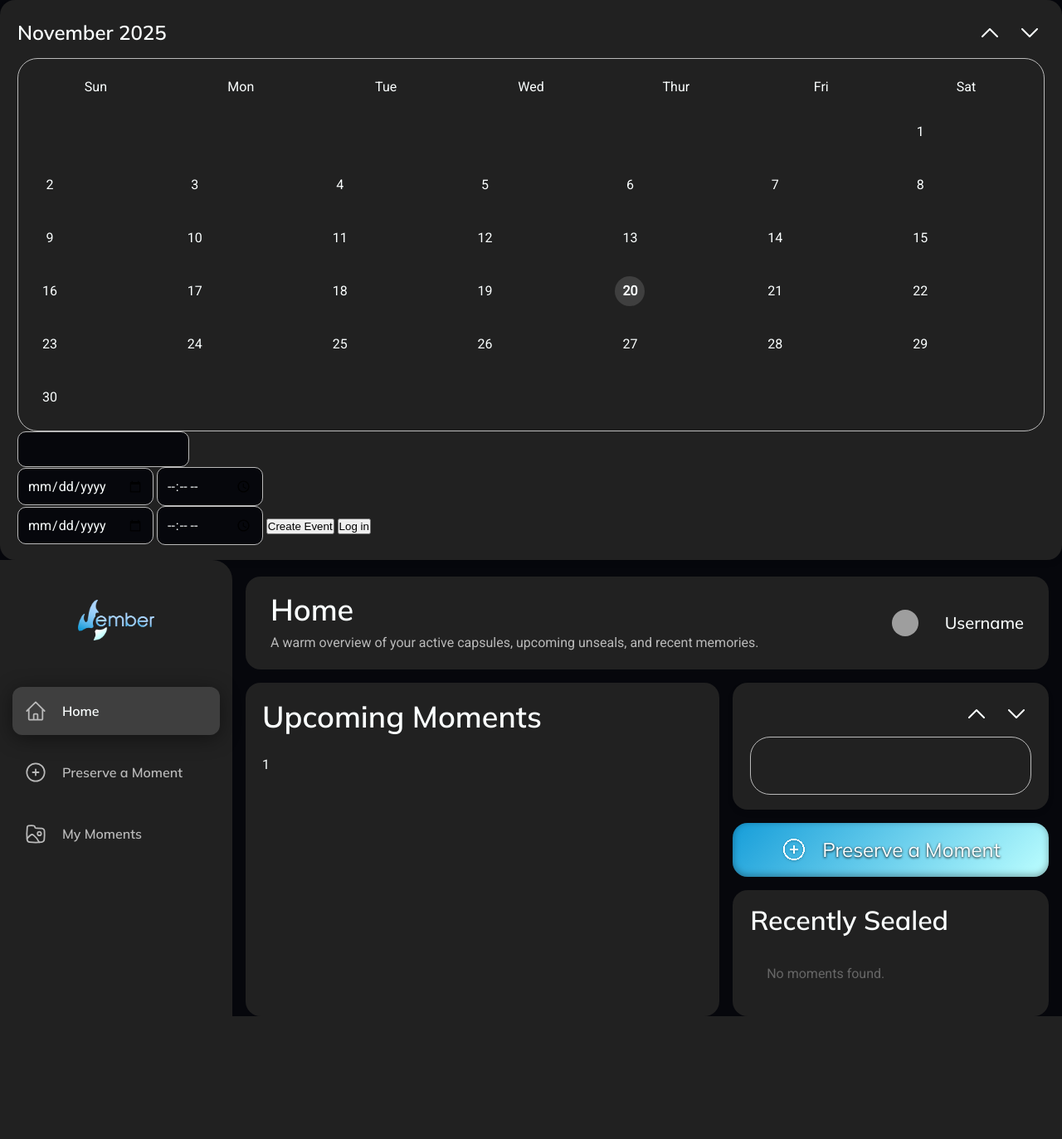
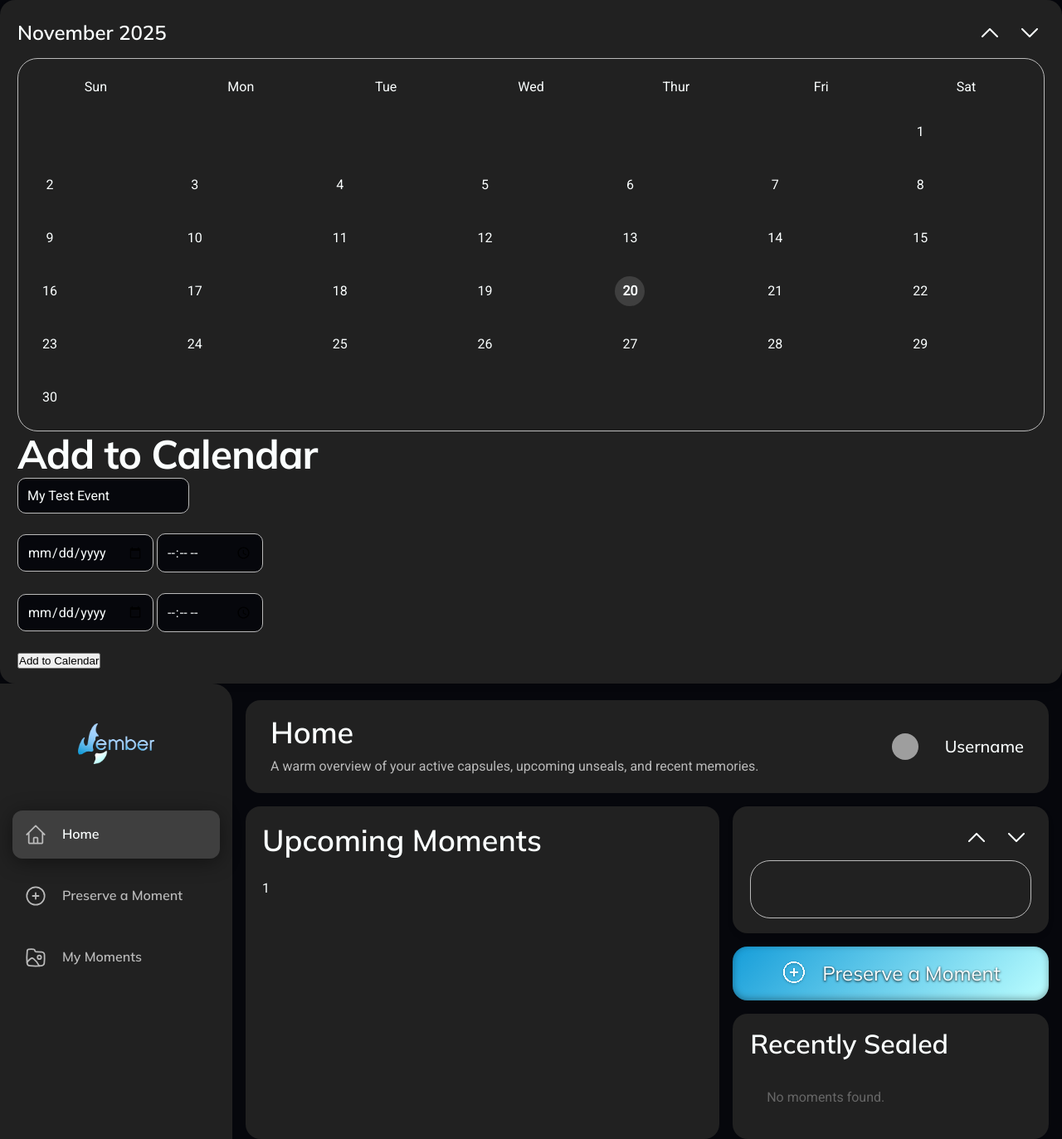
Before and after one commit to renz0826/Ember, a PHP site: page /pages/home.php in a window 1280 px wide. Shown: the whole page at 83% size. Before the commit the page ends 1225 px from the top, so only its background shows below. Run offline with PHP 8.4, Linux system fonts and the light colour scheme; data that the repository does not hold is empty; some libraries are stand-ins or nearby versions; grey boxes are pictures that could not be loaded.

Commit message:
fix(calendar): GIS and GPI successfully loaded

```diff
--- a/components/calendar.php
+++ b/components/calendar.php
@@ -41,42 +41,37 @@
 
 <head>
     <link rel="stylesheet" href="/Ember/assets/css/calendar.css">
-    <script src="/Ember/assets/js/calendar.js" defer></script>
+
     <script src="https://apis.google.com/js/api.js"></script>
+    <script src="https://accounts.google.com/gsi/client"></script>
 </head>
 
-<body onload="gapiInit()">
-    <div id="calendar">
+<body>
+    <div id="calendar" data-title="Preserve a Moment">
         <h2 id="setDate"></h2>
         <div class="calendar_header">
-
             <h4 id="month_year"></h4>
             <div class="calendar_navigation">
-                <button id="prev"> <img src="/Ember/assets/icons/icon-arrow.svg" alt="icon-arrow" /> </button>
-                <button id="next"> <img style="rotate: 180deg; " src="/Ember/assets/icons/icon-arrow.svg"
-                        alt="icon-arrow" /> </button>
+                <button id="prev"> <img src="/Ember/assets/icons/icon-arrow.svg" alt="Previous" /> </button>
+                <button id="next"> <img style="transform: rotate(180deg);" src="/Ember/assets/icons/icon-arrow.svg"
+                        alt="Next" /> </button>
             </div>
         </div>
+
         <div class="main_calendar">
             <div class="calendar_week"></div>
             <div class="calendar_grid"></div>
         </div>
 
+        <h1>Add to Calendar</h1>
+        <input type="text" id="capsuleName" placeholder="Event Name" value="My Test Event"><br><br>
+        <input type="date" id="startDate"> <input type="time" id="startTime"><br><br>
+        <input type="date" id="endDate"> <input type="time" id="endTime"><br><br>
 
-    <!-- User Input Field -->
-    <input type="text" id="capsuleName">
-    <br>
-    <input type="date" id="startDate">
-    <input type="time" id="startTime">
-    <br>
-    <input type="date" id="endDate">
-    <input type="time" id="endTime">
-    <button onclick="addCalendarEvent()">Create Event</button>
-    <button onclick="signIn()">Log in</button>
+        <button onclick="handleAuthClick()">Add to Calendar</button>
+    </div>
 
-    <div></div>
-    </div>
-    </div>
+    <script src="/Ember/assets/js/calendar.js"></script>
 </body>
 
 </html>
```
